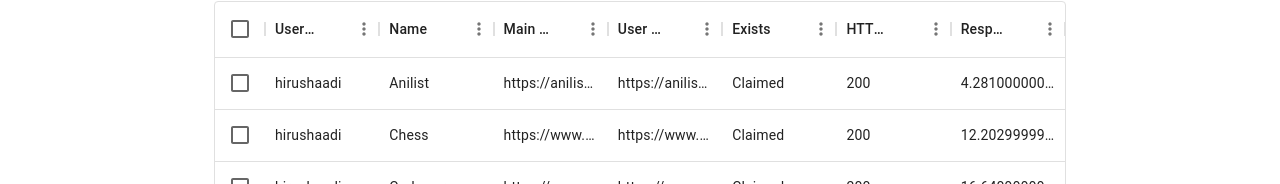
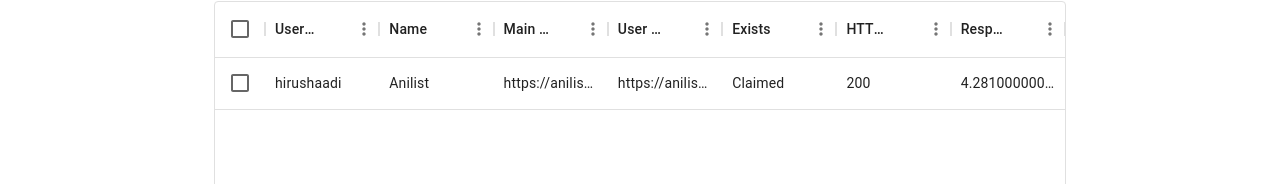
Before and after one commit to hirusha-adi/Stalker, a React (Create React App) app in the folder stalker/: page /sherlock in a window 1280 px wide. Shown: the part 768-952 px from the top of the page. Built offline with nearby package versions, Linux system fonts and the light colour scheme.

Commit message:
remove unwanted sample data

```diff
--- a/stalker/src/components/accountCheck/index.js
+++ b/stalker/src/components/accountCheck/index.js
@@ -30,246 +30,6 @@
       exists: "Claimed",
       http_status: "200",
       response_time_s: "4.281000000000859",
-    },
-    {
-      id: 2,
-      username: "hirushaadi",
-      name: "Chess",
-      url_main: "https://www.chess.com/",
-      url_user: "https://www.chess.com/member/hirushaadi",
-      exists: "Claimed",
-      http_status: "200",
-      response_time_s: "12.20299999999952",
-    },
-    {
-      id: 3,
-      username: "hirushaadi",
-      name: "Codewars",
-      url_main: "https://www.codewars.com",
-      url_user: "https://www.codewars.com/users/hirushaadi",
-      exists: "Claimed",
-      http_status: "200",
-      response_time_s: "16.64099999999962",
-    },
-    {
-      id: 4,
-      username: "hirushaadi",
-      name: "DEV Community",
-      url_main: "https://dev.to/",
-      url_user: "https://dev.to/hirushaadi",
-      exists: "Claimed",
-      http_status: "200",
-      response_time_s: "15.20299999999952",
-    },
-    {
-      id: 5,
-      username: "hirushaadi",
-      name: "DeviantART",
-      url_main: "https://deviantart.com",
-      url_user: "https://hirushaadi.deviantart.com",
-      exists: "Claimed",
-      http_status: "200",
-      response_time_s: "18.17199999999866",
-    },
-    {
-      id: 6,
-      username: "hirushaadi",
-      name: "Docker Hub",
-      url_main: "https://hub.docker.com/",
-      url_user: "https://hub.docker.com/u/hirushaadi/",
-      exists: "Claimed",
-      http_status: "200",
-      response_time_s: "16.59399999999914",
-    },
-    {
-      id: 7,
-      username: "hirushaadi",
-      name: "G2G",
-      url_main: "https://www.g2g.com/",
-      url_user: "https://www.g2g.com/hirushaadi",
-      exists: "Claimed",
-      http_status: "200",
-      response_time_s: "20.936999999999898",
-    },
-    {
-      id: 8,
-      username: "hirushaadi",
-      name: "Imgur",
-      url_main: "https://imgur.com/",
-      url_user: "https://imgur.com/user/hirushaadi",
-      exists: "Claimed",
-      http_status: "200",
-      response_time_s: "31.53099999999904",
-    },
-    {
-      id: 9,
-      username: "hirushaadi",
-      name: "LeetCode",
-      url_main: "https://leetcode.com/",
-      url_user: "https://leetcode.com/hirushaadi",
-      exists: "Claimed",
-      http_status: "200",
-      response_time_s: "34.76599999999962",
-    },
-    {
-      id: 10,
-      username: "hirushaadi",
-      name: "Lichess",
-      url_main: "https://lichess.org",
-      url_user: "https://lichess.org/@/hirushaadi",
-      exists: "Claimed",
-      http_status: "200",
-      response_time_s: "34.48400000000038",
-    },
-    {
-      id: 11,
-      username: "hirushaadi",
-      name: "Lolchess",
-      url_main: "https://lolchess.gg/",
-      url_user: "https://lolchess.gg/profile/na/hirushaadi",
-      exists: "Claimed",
-      http_status: "200",
-      response_time_s: "36.60900000000038",
-    },
-    {
-      id: 12,
-      username: "hirushaadi",
-      name: "Medium",
-      url_main: "https://medium.com/",
-      url_user: "https://medium.com/@hirushaadi",
-      exists: "Claimed",
-      http_status: "200",
-      response_time_s: "48.75",
-    },
-    {
-      id: 13,
-      username: "hirushaadi",
-      name: "Reddit",
-      url_main: "https://www.reddit.com/",
-      url_user: "https://www.reddit.com/user/hirushaadi",
-      exists: "Claimed",
-      http_status: "200",
-      response_time_s: "55.26599999999962",
-    },
-    {
-      id: 14,
-      username: "hirushaadi",
-      name: "Snapchat",
-      url_main: "https://www.snapchat.com",
-      url_user: "https://www.snapchat.com/add/hirushaadi",
-      exists: "Claimed",
-      http_status: "200",
-      response_time_s: "60.23400000000038",
-    },
-    {
-      id: 15,
-      username: "hirushaadi",
-      name: "Telegram",
-      url_main: "https://t.me/",
-      url_user: "https://t.me/hirushaadi",
-      exists: "Claimed",
-      http_status: "200",
-      response_time_s: "65.375",
-    },
-    {
-      id: 16,
-      username: "hirushaadi",
-      name: "Tenor",
-      url_main: "https://tenor.com/",
-      url_user: "https://tenor.com/users/hirushaadi",
-      exists: "Claimed",
-      http_status: "200",
-      response_time_s: "65.95299999999952",
-    },
-    {
-      id: 17,
-      username: "hirushaadi",
-      name: "TikTok",
-      url_main: "https://tiktok.com/",
-      url_user: "https://tiktok.com/@hirushaadi",
-      exists: "Claimed",
-      http_status: "200",
-      response_time_s: "68.40599999999904",
-    },
-    {
-      id: 18,
-      username: "hirushaadi",
-      name: "TryHackMe",
-      url_main: "https://tryhackme.com/",
-      url_user: "https://tryhackme.com/p/hirushaadi",
-      exists: "Claimed",
-      http_status: "200",
-      response_time_s: "82.32799999999952",
-    },
-    {
-      id: 19,
-      username: "hirushaadi",
-      name: "Twitter",
-      url_main: "https://twitter.com/",
-      url_user: "https://twitter.com/hirushaadi",
-      exists: "Claimed",
-      http_status: "403",
-      response_time_s: "110.21899999999914",
-    },
-    {
-      id: 20,
-      username: "hirushaadi",
-      name: "Unsplash",
-      url_main: "https://unsplash.com/",
-      url_user: "https://unsplash.com/@hirushaadi",
-      exists: "Claimed",
-      http_status: "200",
-      response_time_s: "70.75",
-    },
-    {
-      id: 21,
-      username: "hirushaadi",
-      name: "Virgool",
-      url_main: "https://virgool.io/",
-      url_user: "https://virgool.io/@hirushaadi",
-      exists: "Claimed",
-      http_status: "200",
-      response_time_s: "76.0619999999999",
-    },
-    {
-      id: 22,
-      username: "hirushaadi",
-      name: "VirusTotal",
-      url_main: "https://www.virustotal.com/",
-      url_user: "https://www.virustotal.com/gui/user/hirushaadi",
-      exists: "Claimed",
-      http_status: "200",
-      response_time_s: "72.65599999999904",
-    },
-    {
-      id: 23,
-      username: "hirushaadi",
-      name: "Whonix Forum",
-      url_main: "https://forums.whonix.org/",
-      url_user: "https://forums.whonix.org/u/hirushaadi/summary",
-      exists: "Claimed",
-      http_status: "200",
-      response_time_s: "75.07799999999952",
-    },
-    {
-      id: 24,
-      username: "hirushaadi",
-      name: "mastodon.social",
-      url_main: "https://chaos.social/",
-      url_user: "https://mastodon.social/@hirushaadi",
-      exists: "Claimed",
-      http_status: "200",
-      response_time_s: "88.17200000000048",
-    },
-    {
-      id: 25,
-      username: "hirushaadi",
-      name: "metacritic",
-      url_main: "https://www.metacritic.com/",
-      url_user: "https://www.metacritic.com/user/hirushaadi",
-      exists: "Claimed",
-      http_status: "200",
-      response_time_s: "89.6869999999999",
     },
   ];
 
```
